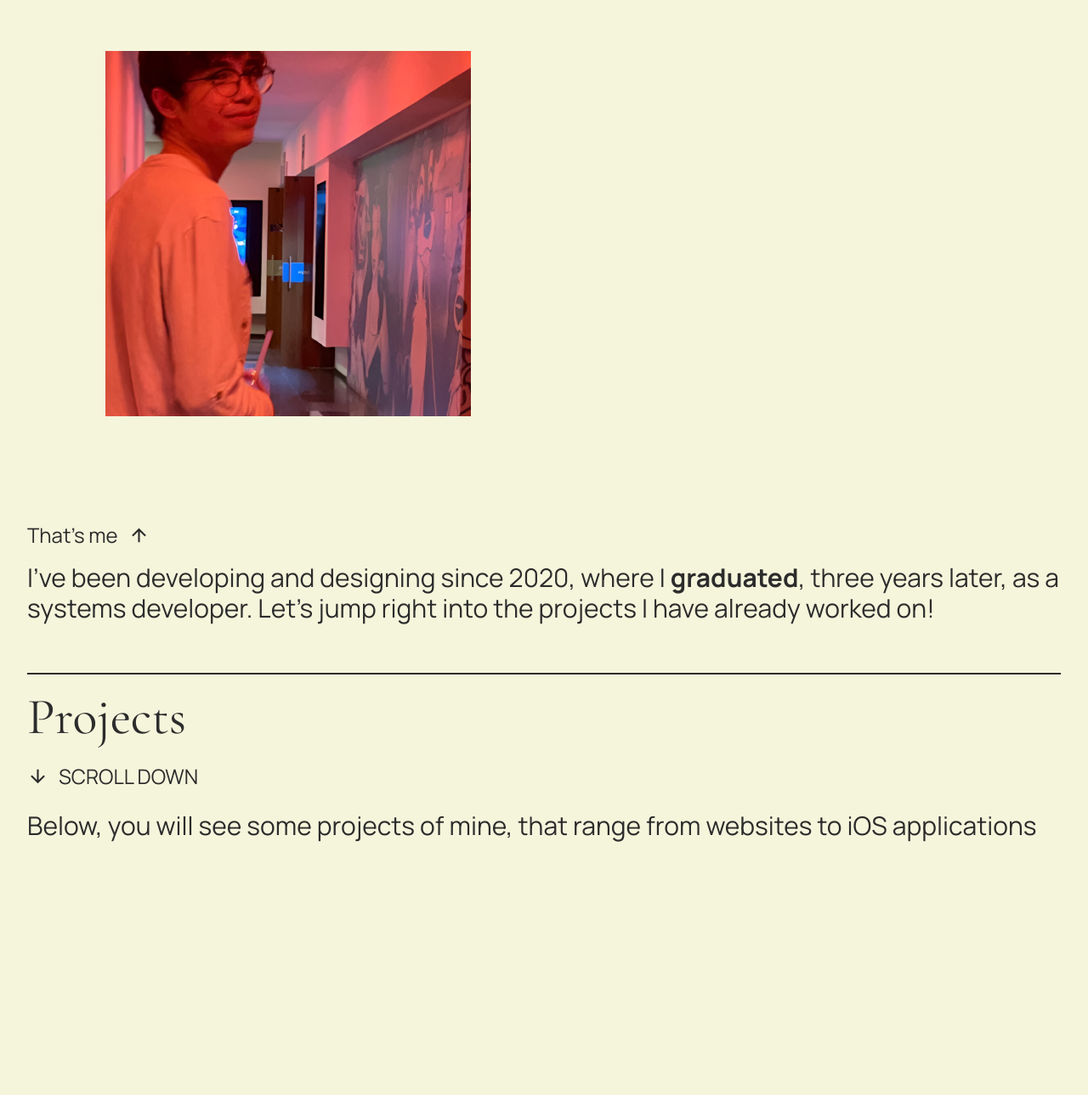
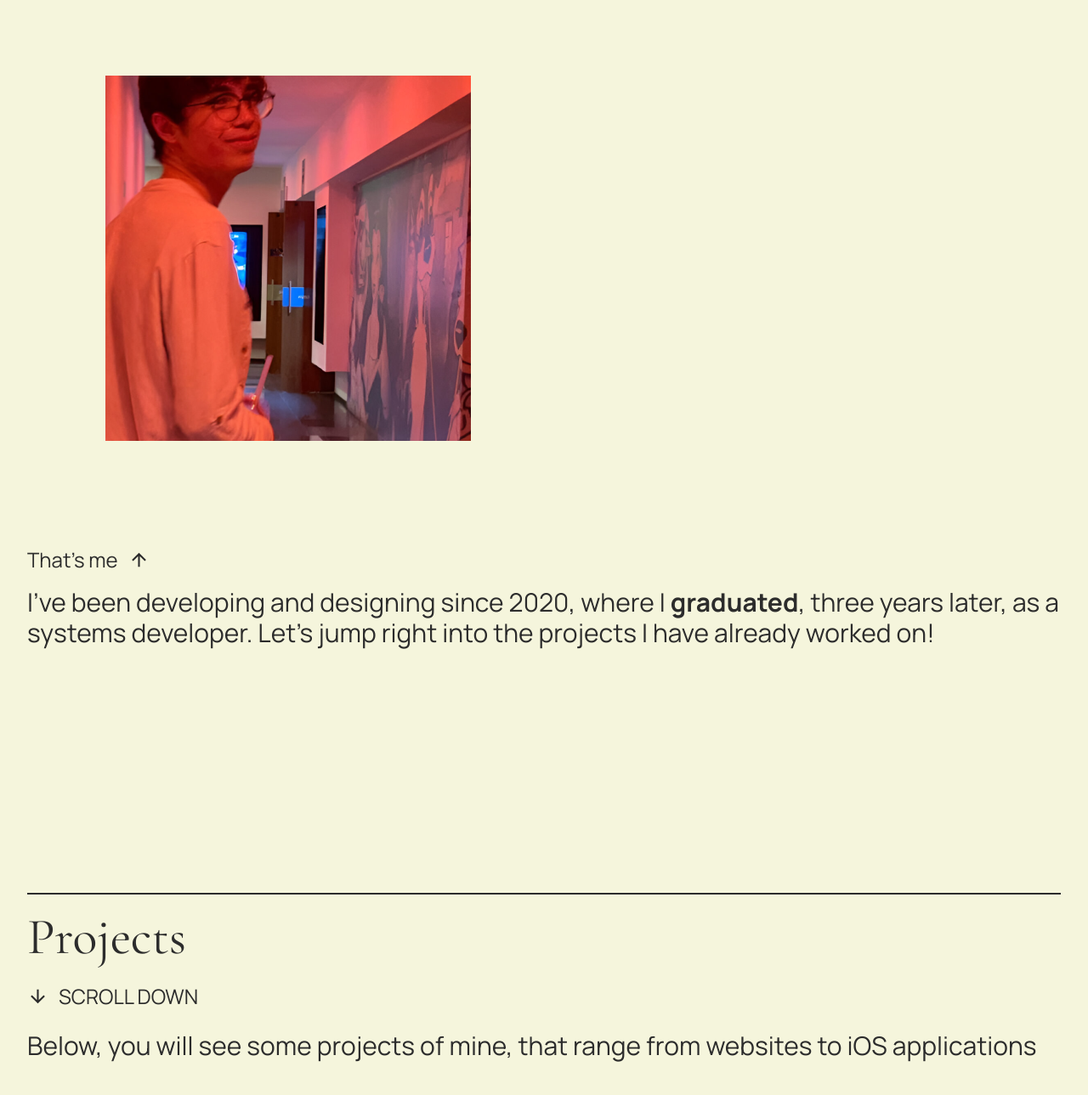
Before and after one commit to amarogu/mek, a Next.js app: page / in a window 1280 px wide. Shown: the part 839-2128 px from the top of the page at 85% size. Before the commit the page ends 1925 px from the top, so only its background shows below. Built offline with nearby package versions, Linux system fonts and the light colour scheme.

Commit message:
Update About and ProjectsIntro components

```diff
--- a/src/app/About.tsx
+++ b/src/app/About.tsx
@@ -23,7 +23,7 @@ export default function About() {
     }, []);
 
     return (
-        <section className='flex flex-col gap-8 h-[calc(100vh-84px)] min-h-[824px] px-8'>
+        <section className='flex flex-col justify-center gap-8 h-[calc(100vh-84px)] min-h-[824px] px-8'>
             <Image ref={image} src={GustavoAmaro} alt="Gustavo Amaro" />
             <div className='flex flex-col gap-4'>
                 <div className='flex text-2xl gap-3'>
--- a/src/app/ProjectsIntro.tsx
+++ b/src/app/ProjectsIntro.tsx
@@ -6,7 +6,7 @@ const cormorantGaramond = Cormorant_Garamond({weight: '400', subsets: ['latin']}
 
 export default function ProjectsIntro() {
     return (
-        <section className="px-8 pb-24">
+        <section className="px-8 h-[calc(100vh-84px)] flex flex-col justify-center">
             <div className='border-t-2 border-text-200 pt-5 flex flex-col gap-6'>
                 <h2 className={`text-6xl ${cormorantGaramond.className}`}>Projects</h2>
                 <div className="flex gap-3">
--- a/src/app/Welcome.tsx
+++ b/src/app/Welcome.tsx
@@ -39,11 +39,11 @@ export default function Welcome() {
     }, [index, data]);
 
     return (
-        <animated.section style={styles} className="fixed z-10 flex justify-center items-center top-0 left-0 w-full h-screen bg-bg-200">
+        <animated.div style={styles} className="fixed z-10 flex justify-center items-center top-0 left-0 w-full h-screen bg-bg-200">
             <div className='flex gap-4 items-center'>
                 <Image src={Language} width={20} height={20} alt="Language" />
                 <p className='text-3xl'>{message}</p>
             </div>
-        </animated.section>
+        </animated.div>
     )
 }
```
